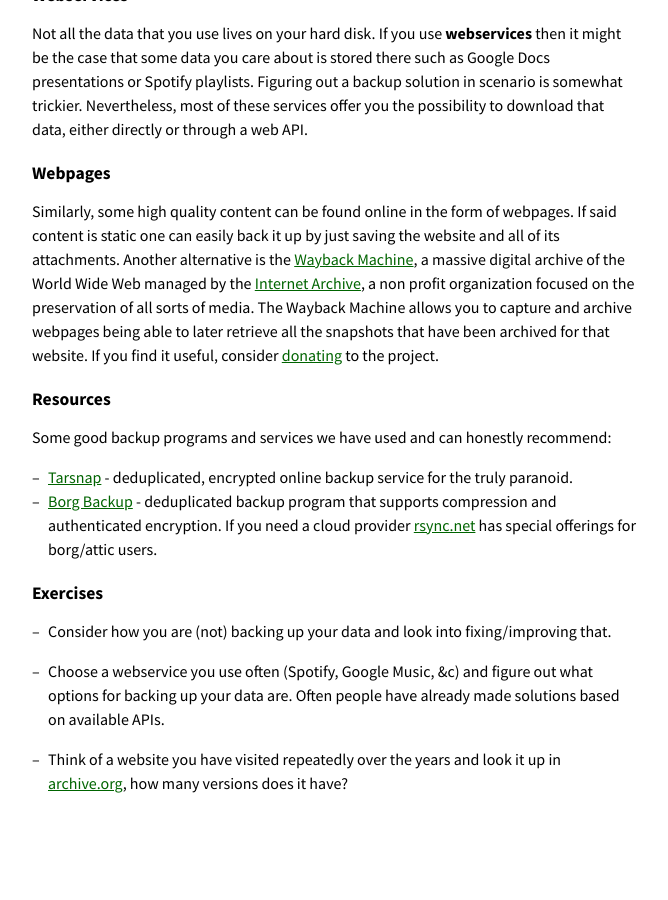
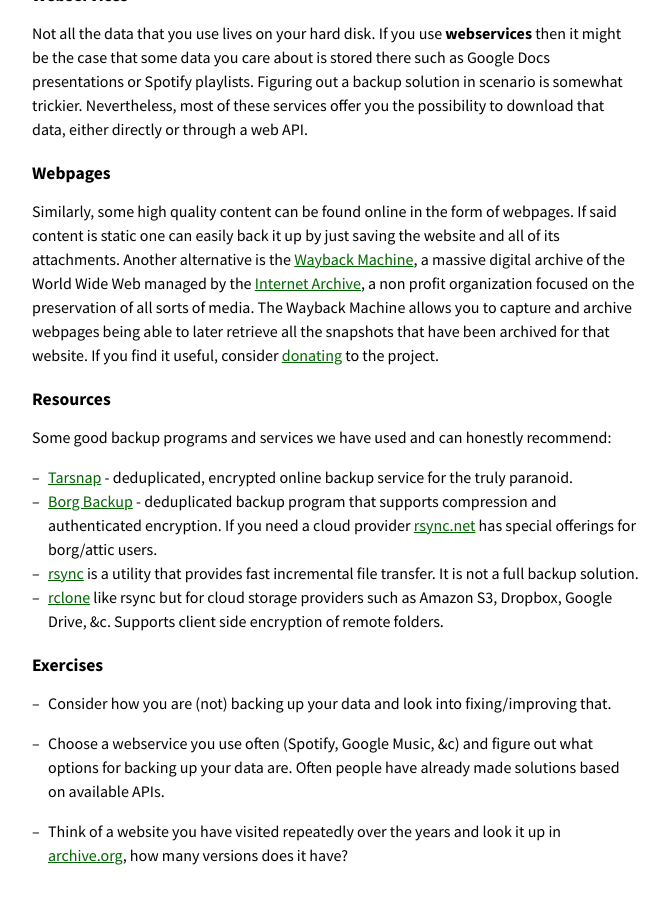
Before and after one commit to missing-semester-cn/missing-semester-cn.github.io, a Jekyll site: the page built from backups.md, in a window 1280 px wide and 900 px high, scrolled down 2020 px. Shown: the whole window, without its empty margins (304-972 px from the left). Built offline with Jekyll 4.4.1, drawn with Linux system fonts in a browser that asks for light colours; before the commit the page ends 2848 px from its top, so only the background shows below that.

Commit message:
Add rsync/rclone

```diff
--- a/backups.md
+++ b/backups.md
@@ -75,7 +75,8 @@
 
 - [Tarsnap](https://www.tarsnap.com/) - deduplicated, encrypted online backup service for the truly paranoid.
 - [Borg Backup](https://borgbackup.readthedocs.io) - deduplicated backup program that supports compression and authenticated encryption. If you need a cloud provider [rsync.net](https://www.rsync.net/products/attic.html) has special offerings for borg/attic users.
-
+- [rsync](https://rsync.samba.org/) is a utility that provides fast incremental file transfer. It is not a full backup solution.
+- [rclone](https://rclone.org/) like rsync but for cloud storage providers such as Amazon S3, Dropbox, Google Drive, &c. Supports client side encryption of remote folders.
 
 ## Exercises
 
```
